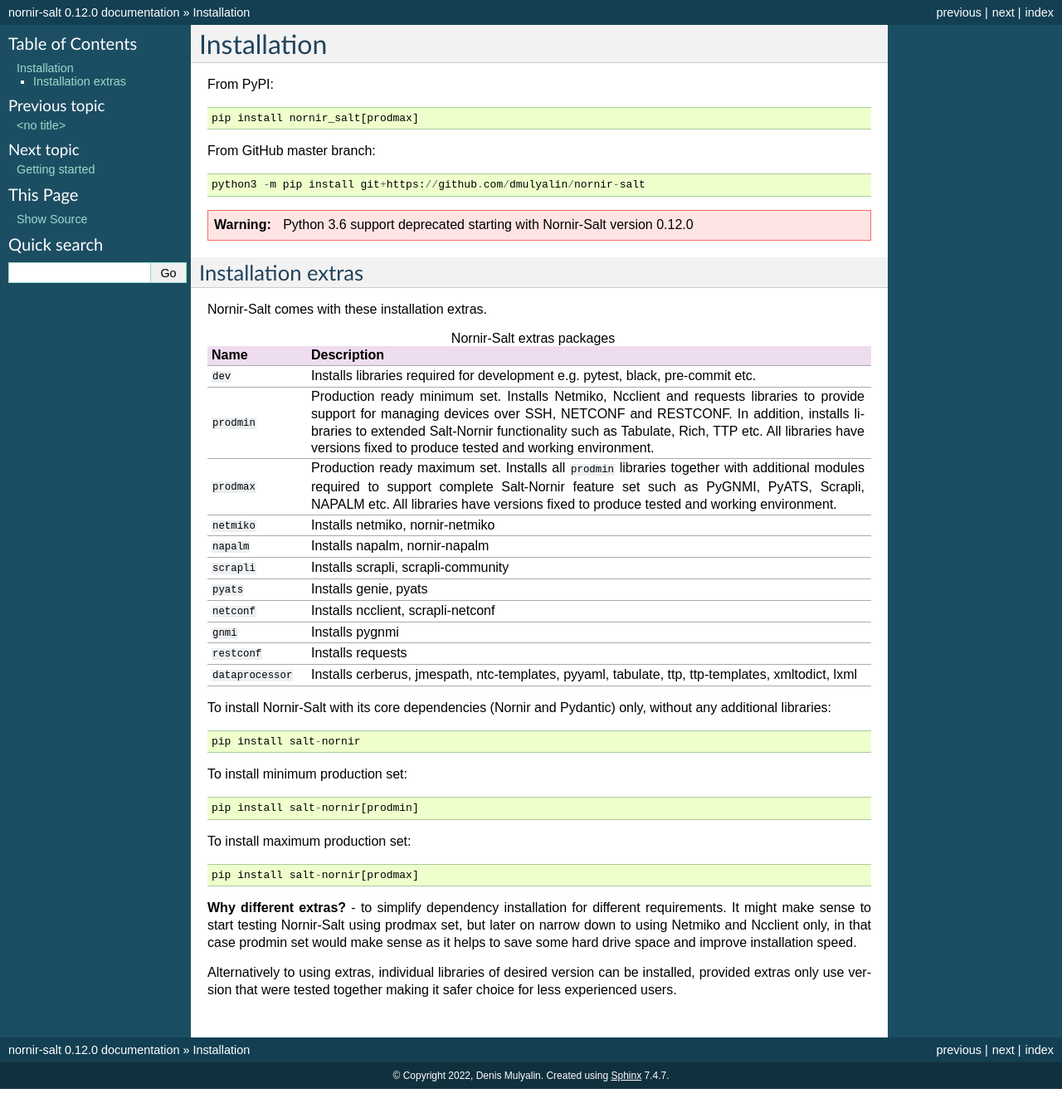
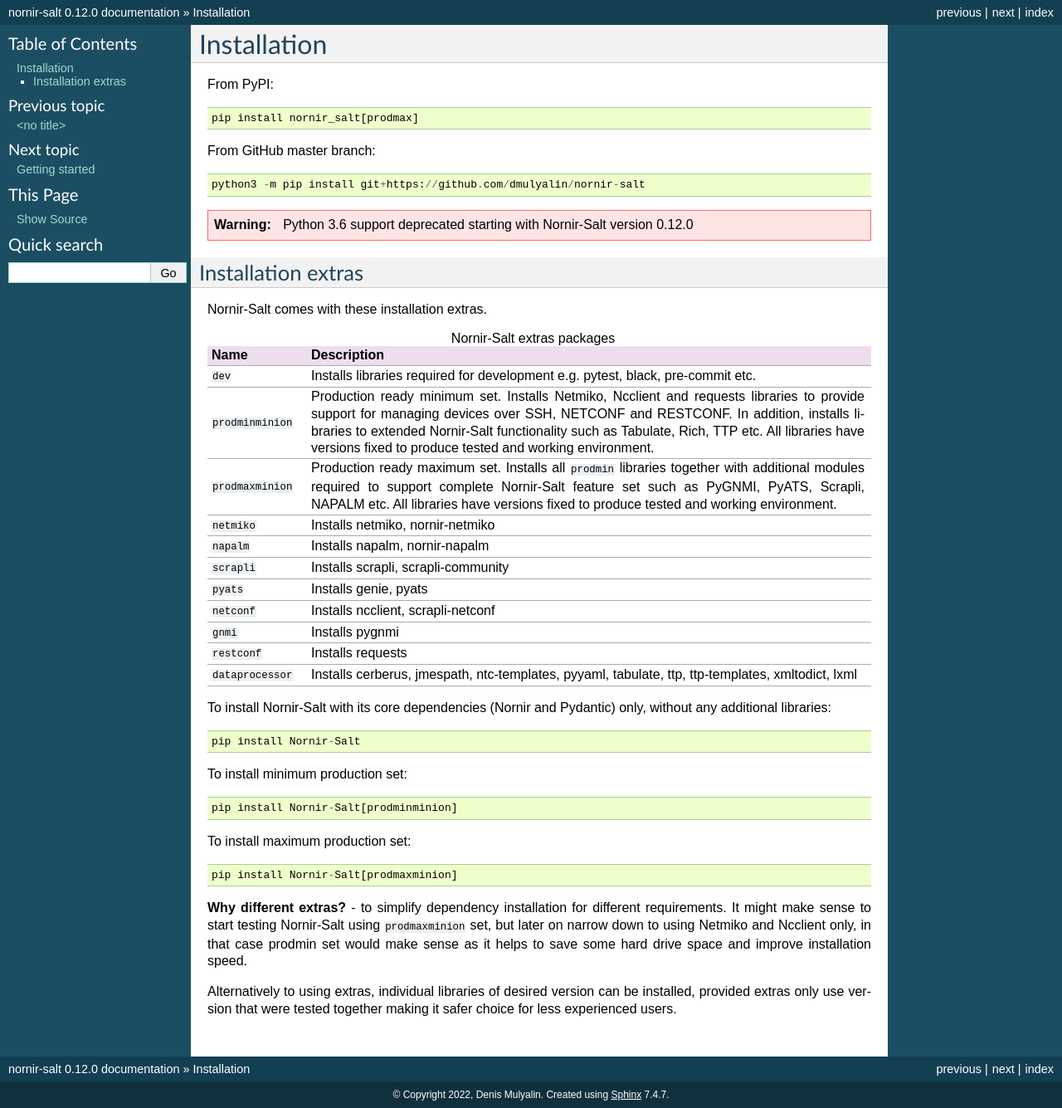
Before and after one commit to dmulyalin/nornir-salt, a Sphinx documentation site: the page built from docs/source/Installation.rst, in a window 1280 px wide. Shown: the whole page at 83% size. Built offline with Sphinx 7.4.7, drawn with Linux system fonts in a browser that asks for light colours; before the commit the page ends 1312 px from its top, so only the background shows below that.

Commit message:
docs update

```diff
--- a/docs/source/Installation.rst
+++ b/docs/source/Installation.rst
@@ -24,14 +24,14 @@
      - Description
    * - ``dev``
      - Installs libraries required for development e.g. pytest, black, pre-commit etc.
-   * - ``prodmin``
+   * - ``prodminminion``
      - Production ready minimum set. Installs Netmiko, Ncclient and requests libraries
        to provide support for managing devices over SSH, NETCONF and RESTCONF. In addition,
-       installs libraries to extended Salt-Nornir functionality such as Tabulate, Rich, TTP
+       installs libraries to extended Nornir-Salt functionality such as Tabulate, Rich, TTP
        etc. All libraries have versions fixed to produce tested and working environment.
-   * - ``prodmax``
+   * - ``prodmaxminion``
      - Production ready maximum set. Installs all ``prodmin`` libraries together with
-       additional modules required to support complete Salt-Nornir feature set such as
+       additional modules required to support complete Nornir-Salt feature set such as
        PyGNMI, PyATS, Scrapli, NAPALM etc. All libraries have versions fixed to produce
        tested and working environment.
    * - ``netmiko``
@@ -55,18 +55,18 @@
 To install Nornir-Salt with its core dependencies (Nornir and Pydantic) only,
 without any additional libraries::
 
-    pip install salt-nornir
+    pip install Nornir-Salt
 
 To install minimum production set::
 
-    pip install salt-nornir[prodmin]
+    pip install Nornir-Salt[prodminminion]
 
 To install maximum production set::
 
-    pip install salt-nornir[prodmax]
+    pip install Nornir-Salt[prodmaxminion]
 
 **Why different extras?** - to simplify dependency installation for different requirements. It might
-make sense to start testing Nornir-Salt using prodmax set, but later on narrow down to using Netmiko
+make sense to start testing Nornir-Salt using ``prodmaxminion`` set, but later on narrow down to using Netmiko
 and Ncclient only, in that case prodmin set would make sense as it helps to save some hard drive space
 and improve installation speed.
 
```
